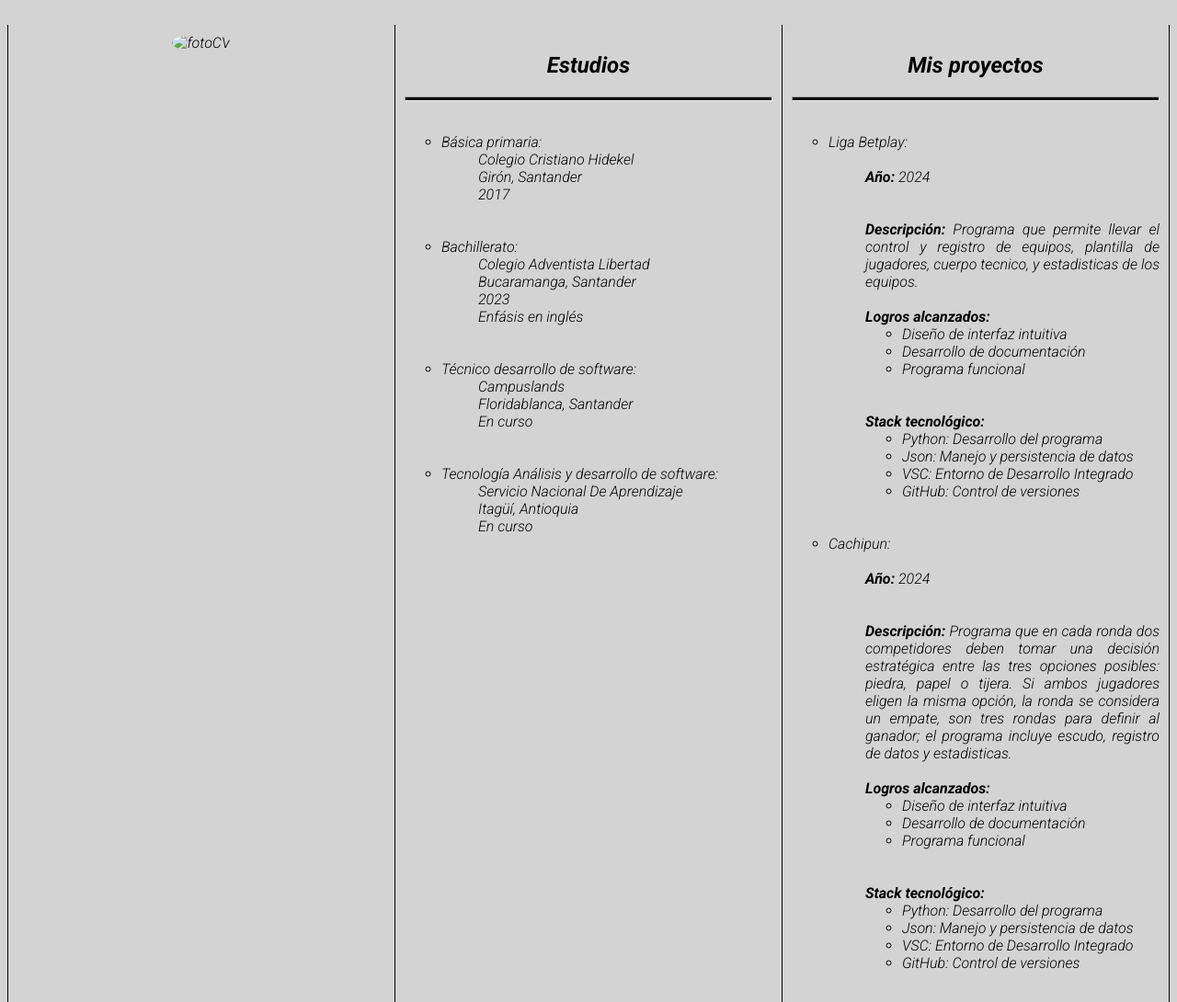
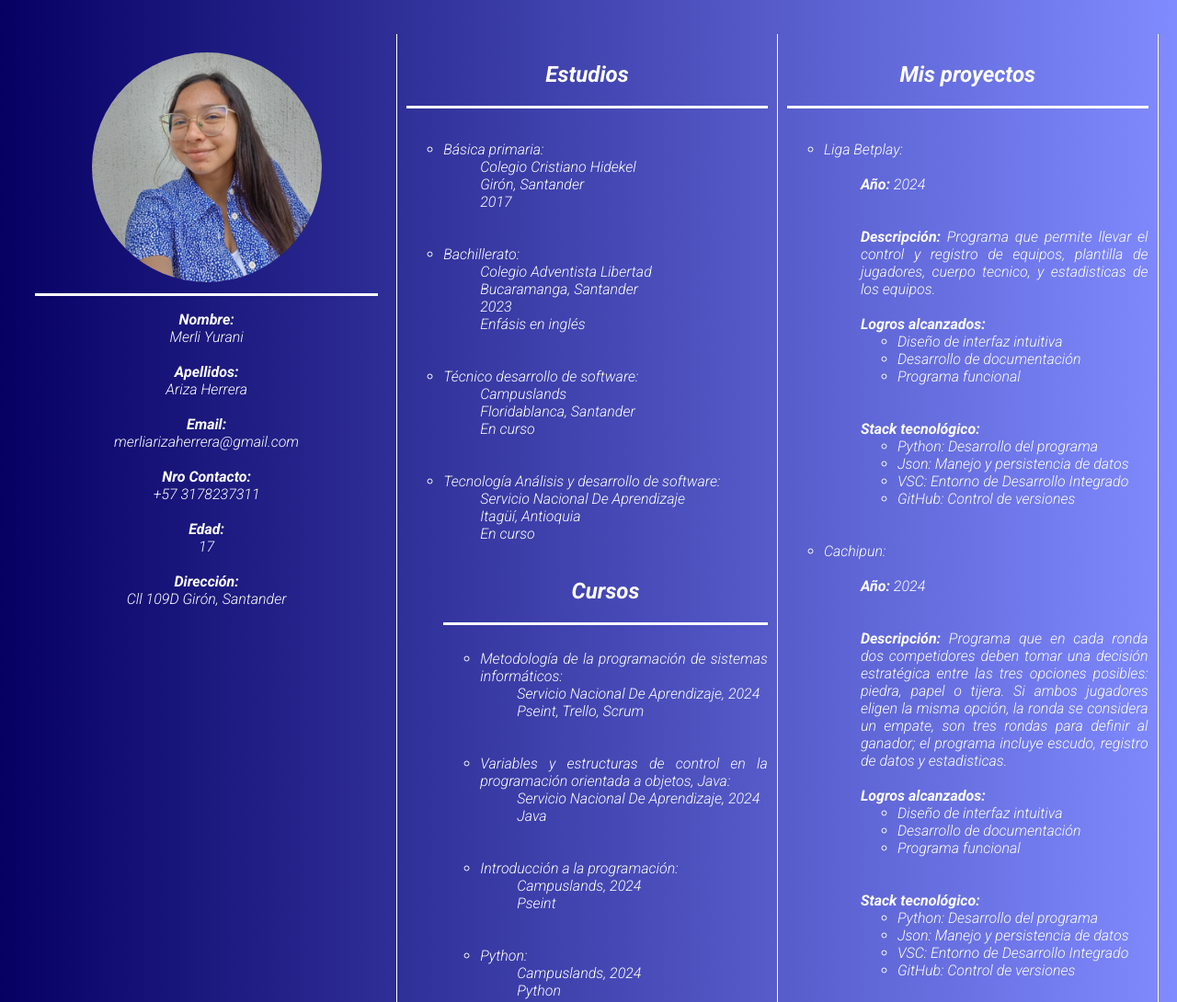
Before and after one commit to merliariza/DesignCV, a plain HTML site: page index.html in a window 1280 px wide. Shown: the top 1090 px of the page at 92% size. Drawn offline with Linux system fonts and the light colour scheme; a web font is replaced by a local one.

Commit message:
feat: :sparkles: Final mcommit
Commit actualizado

```diff
--- a/css/style.css
+++ b/css/style.css
@@ -1,18 +1,21 @@
 .contenedor {
-    background-color: #D9CBBF;
+    background-color: #0000009d, 0,5;
     padding: 10px;
-    max-width: 60%;
-    border: 2px solid white;
-    border-radius: 15px;
+    max-width: 97%;
     text-align: justify;
-    box-shadow: 8px 8px 6px black;
-    display: inline-block;
+}
+.contenedor2 {
+    background-color: #0000009d, 0,5;
+    padding: 10px;
+    border-radius: 10%;
+    max-width: 100%;
 }
 
 .ima{
     height: 20px;
     width: 20px;
     border-radius: 50%;
+    border-color: white;
 }
 
 .titulos {
@@ -31,27 +34,44 @@ table {
     width: 100%;
 }
 
-th, td {
-    border-left: 1px solid black;
-    border-right: 1px solid black;
+td,th  {
+    border-left: 0px solid rgb(255, 255, 255);
+    border-right: 1px solid rgb(255, 255, 255);
     padding: 10px;
     vertical-align: top;
 }
 
 hr {
     height: 3px;
-    background-color: rgb(0, 0, 0);
+    background-color: rgb(255, 255, 255);
+    border: rgb(255, 255, 255);
 }
 .texto {
     text-align: justify;
 }
 
 img.fotoCV {
-    width: 150px;
-    height: 150px;
+    width: 250px;
+    height: 250px;
     border-radius: 50%;
+    box-shadow: 10% black;
+    border-color: white;
 }
 
 .fotoContainer {
     text-align: center;
 }
+
+.body{
+    background: linear-gradient(top, #675AFA,#B584FA);
+    margin:0;
+    height:100%;
+    justify-content: center;
+    align-items: center;
+}
+
+.gradiente {
+    background: linear-gradient(90deg, rgba(6,0,99,1) 0%, rgba(128,139,255,1) 100%, rgba(69,18,255,1) 100%);
+    width: 100%;
+    height: 200px;
+}
--- a/index.html
+++ b/index.html
@@ -7,16 +7,29 @@
     <link rel="stylesheet" href="css/fuentes.css">
     <title>Diseño CV</title>
 </head>
-<body bgcolor="lightgray">
-    <font color="black" class="roboto-medium">
+<body class="gradiente">
+    <font color="white" class="roboto-medium">
+<div class="contenedor">
 <div class="tabla">
 <table>
     <tr>
         <tr>
-            <td class="fotoContainer">
-                <img src="" class="fotoCV" alt="fotoCV">
+                <td rowspan="4" class="fotoContainer">
+                    <div class="contenedor2">
+                    <img src="images/fotoCV.jpg" class="fotoCV" alt="fotoCV">
+                        <hr>
+                        <p>
+                        <b>Nombre:</b><br> Merli Yurani</br><br>
+                        <b>Apellidos:</b></br>Ariza Herrera</br><br>
+                        <b>Email:</b></br>merliarizaherrera@gmail.com</br><br>
+                        <b>Nro Contacto:</b></br>+57 3178237311</br><br>
+                        <b>Edad:</b></br>17</br><br>
+                        <b>Dirección:</b></br>Cll 109D Girón, Santander
+                        </p>
+                    </div>
                 </td>
-            <td>
+
+                <td rowspan="4">
                         <h2 class="titulo">Estudios</h2>
                         <hr>
                     <p>
@@ -55,10 +68,52 @@
                                     <li>En curso</li>
                                 </ul>
                             </br>
+                        <h2 class="titulos">Cursos</h2>
+                            <hr>
+                            <div class="texto">
+                                <ul type="circle">
+                                    <br>
+                                    <li>Metodología de la programación de sistemas informáticos:</li>
+                                        <ul type="none">
+                                            <li>Servicio Nacional De Aprendizaje, 2024</li>
+                                            <li>Pseint, Trello, Scrum</li>
+                                        </ul>
+                                    </br>
+                                    <br>
+                                    <li>Variables y estructuras de control en la programación orientada a objetos, Java:</li>
+                                        <ul type="none">
+                                            <li>Servicio Nacional De Aprendizaje, 2024</li>
+                                            <li>Java</li>
+                                        </ul>
+                                    </br>
+                                    <br>
+                                    <li>Introducción a la programación:</li>
+                                        <ul type="none">
+                                            <li>Campuslands, 2024</li>
+                                            <li>Pseint</li>
+                                        </ul>
+                                    </br>
+                                    <br>
+                                    <li>Python:</li>
+                                        <ul type="none">
+                                            <li>Campuslands, 2024</li>
+                                            <li>Python</li>
+                                        </ul>
+                                    </br>
+                                    <br>
+                                    <li>HTML + CSS:</li>
+                                        <ul type="none">
+                                            <li>Campuslands, 2024</li>
+                                            <li>HTML, CSS</li>
+                                        </ul>
+                                    </br>
+                                </ul>
+                                </div>
                         </ul>
                         </div>
                     </p>
                 </td>
+            </div>
                 <td>
                     <h2 class="titulo">Mis proyectos</h2>
                     <hr>
@@ -153,59 +208,6 @@
             </td>
             </tr>
             <tr>
-                <td rowspan="3">
-                    <hr>
-                    <p>
-                    <b>Nombre:</b><br> Merli Yurani</br><br>
-                    <b>Apellidos:</b></br>Ariza Herrera</br><br>
-                    <b>Email:</b></br>merliarizaherrera@gmail.com</br><br>
-                    <b>Nro Contacto:</b></br>+57 3178237311</br><br>
-                    <b>Edad:</b></br>17</br><br>
-                    <b>Dirección:</b></br>Cll 109D Girón, Santander
-                    </p>
-                </td>
-            <td rowspan="3"> <h2 class="titulo">Cursos</h2>
-                <hr>
-                <div class="texto">
-                    <ul type="circle">
-                        <br>
-                        <li>Metodología de la programación de sistemas informáticos:</li>
-                            <ul type="none">
-                                <li>Servicio Nacional De Aprendizaje, 2024</li>
-                                <li>Pseint, Trello, Scrum</li>
-                            </ul>
-                        </br>
-                        <br>
-                        <li>Variables y estructuras de control en la programación orientada a objetos, Java:</li>
-                            <ul type="none">
-                                <li>Servicio Nacional De Aprendizaje, 2024</li>
-                                <li>Java</li>
-                            </ul>
-                        </br>
-                        <br>
-                        <li>Introducción a la programación:</li>
-                            <ul type="none">
-                                <li>Campuslands, 2024</li>
-                                <li>Pseint</li>
-                            </ul>
-                        </br>
-                        <br>
-                        <li>Python:</li>
-                            <ul type="none">
-                                <li>Campuslands, 2024</li>
-                                <li>Python</li>
-                            </ul>
-                        </br>
-                        <br>
-                        <li>HTML + CSS:</li>
-                            <ul type="none">
-                                <li>Campuslands, 2024</li>
-                                <li>HTML, CSS</li>
-                            </ul>
-                        </br>
-                    </ul>
-                    </div>
-                </td>
                 <td><h2 class="titulo">Experiencia Laboral</h2>
                     <hr>
                     <div class="texto">
@@ -298,21 +300,26 @@
                         <ul type="circle">
                             <br>
                             <li>Nombre:</li>
+                            <input type="text">
                             </br>
                             <br>
                             <li>Email:</li>
+                            <input type="text">
                             </br>
                             <br>
                             <li>Teléfono:</li>
+                            <input type="text">
                             </br>
                             <br>
                             <li>Descripción:</li>
+                            <input type="text">
                             </br>
                     </div>
             </tr>
     </tr>
 </table>
 </div>
+</div>
     </font>
 </body>
 </html>
```
Also changed, not shown: images/circulo.png (deleted), images/fotoCV.jpg (added). Lines whose indentation alone changed are shown as unchanged.
